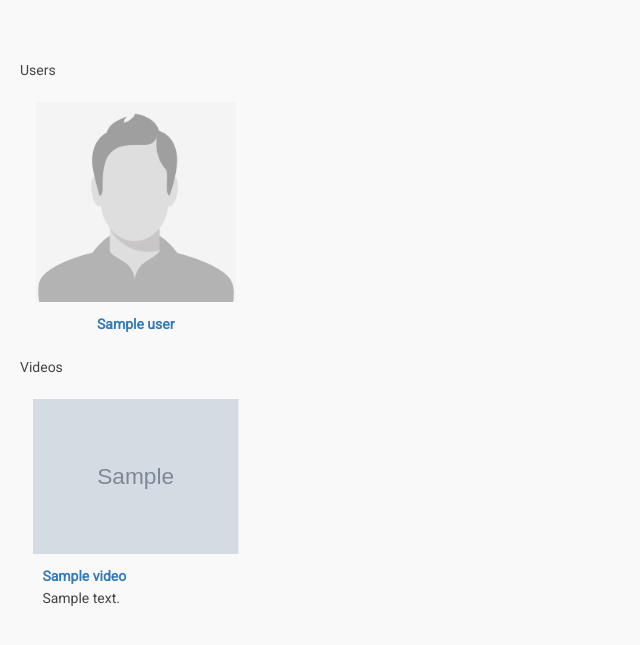
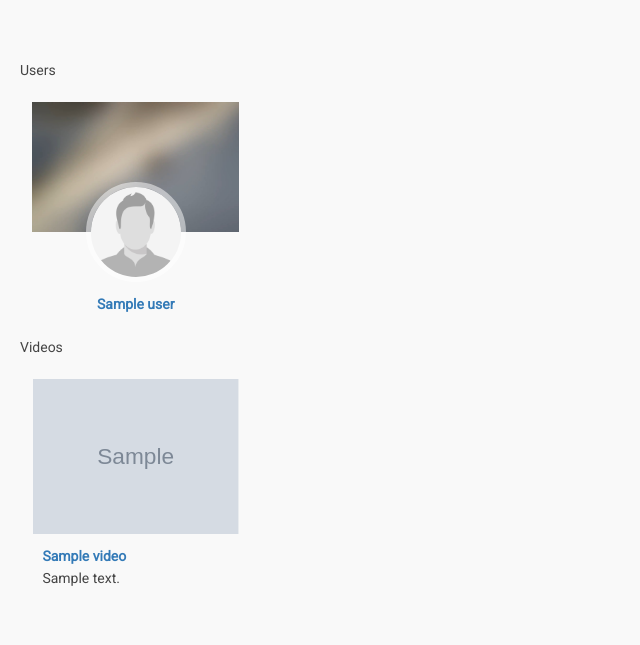
Before and after one commit to AIDEA775/fsociety, a Django app: template VinVC/search/templates/search/result.html in a window 1280 px wide. Shown: the top 645 px of the page, without its empty margins (0-640 px from the left). Run offline with Django 3.2, Linux system fonts and the light colour scheme; the template is opened without the code that fills it: most values are stand-ins (such as "Sample title", 1, 10 or a date in 2020); grey boxes marked "Sample" are stand-in pictures; parts of the project's set-up code (start-up, migrations or seed data) failed here and were passed over; some libraries are stand-ins or nearby versions.

Commit message:
Added user-profile-header and delete button tranparency

```diff
--- a/VinVC/VinVC/static/css/base.css
+++ b/VinVC/VinVC/static/css/base.css
@@ -208,10 +208,9 @@ li.notification {
     text-decoration: none !important;
 }
 
-.btn-delete {
+.btn-delete, .btn-delete:active, .btn-delete:focus {
     color: #e6403b;
-    background: #f0f0f0;
-    border: 1px solid #e5e5e5;
+    background: rgba(255,255,255,0.5);
     position: absolute;
     right: 4px;
     top: 4px;
@@ -224,8 +223,8 @@ li.notification {
 .btn-delete:hover {
     color: white;
     background: #e6403b;
-    border: 1px solid #e6403b;
 }
+
 
 #grid-container {
     box-sizing: border-box;
@@ -245,7 +244,7 @@ li.notification {
 
 .grid-item-container {
     text-align: center;
-    min-width: 150px;
+    min-width: 200px;
     display: inline-block;
     vertical-align: top;
     margin: 1%;
@@ -260,16 +259,6 @@ li.notification {
     transition: 0.25s;
 }
 
-.user-profile-image {
-    height: 100%;
-    width: 100%;
-    position: relative;
-    left: 50%;
-    transform: translateX(-50%);
-    min-width: 150px;
-    max-width: 200px;
-}
-
 .grid-holder {
     padding: 10px;
 }
@@ -277,6 +266,28 @@ li.notification {
 .grid-holder > span {
     display: block;
     margin-top: 1%;
+}
+
+.user-profile-header {
+    background: url('/static/login/video/placeholder.jpg');
+    background-size: cover;
+    height: 130px;
+}
+
+.user-profile-image {
+    position: relative;
+    top: -50px;
+    margin-bottom: -50px;
+    overflow: hidden;
+}
+
+.user-profile-image > a > img {
+    width: 100px;
+    height: 100px;
+    max-width: 100px;
+    max-height: 100px;
+    border-radius: 50%;
+    border: 5px solid rgba(255,255,255,0.5);
 }
 
 .user-profile-name {
--- a/VinVC/VinVC/templates/preview_user.html
+++ b/VinVC/VinVC/templates/preview_user.html
@@ -7,9 +7,10 @@
 {% endcomment %}
 
 <div class="col-sm-2 grid-item-container">
+    <div class="user-profile-header">
+    </div>
     <div class="user-profile-image">
         <a href="{% url 'user:profile' preview_user.id %}">
-            <!-- User image here -->
             <img src="{% static 'images/profile_picture_placeholder.jpg' %}" />
         </a>
     </div>
```
